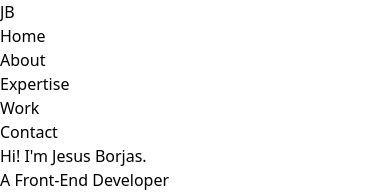
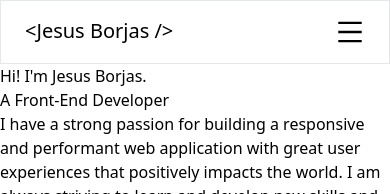
Before and after one commit to Jesusborjas006/Portfolio-website, a React (Create React App) app: page / in a window 390 px wide. Shown: the top 194 px of the page. Built offline with nearby package versions, Linux system fonts and the light colour scheme.

Commit message:
Add responsive nav

```diff
--- a/package.json
+++ b/package.json
@@ -12,6 +12,7 @@
     "@types/react-dom": "^18.2.7",
     "react": "^18.2.0",
     "react-dom": "^18.2.0",
+    "react-icons": "^4.11.0",
     "react-scripts": "5.0.1",
     "typescript": "^4.9.5",
     "web-vitals": "^2.1.4"
--- a/src/components/App.tsx
+++ b/src/components/App.tsx
@@ -1,3 +1,4 @@
+import Footer from "./Footer";
 import Hero from "./Hero";
 import Navbar from "./Navbar";
 import Skills from "./Skills";
@@ -5,11 +6,12 @@ import Works from "./Works";
 
 function App() {
   return (
-    <main>
+    <main className="">
       <Navbar />
       <Hero />
       <Skills />
       <Works />
+      <Footer />
     </main>
   );
 }
--- a/src/components/Footer.tsx
+++ b/src/components/Footer.tsx
@@ -1,5 +1,5 @@
 const Footer = () => {
-  <footer></footer>;
+  return <p>Footer</p>;
 };
 
 export default Footer;
--- a/src/components/Navbar.tsx
+++ b/src/components/Navbar.tsx
@@ -1,14 +1,68 @@
+import { useEffect, useState } from "react";
+import { AiOutlineClose, AiOutlineMenu } from "react-icons/ai";
+
 const Navbar = () => {
+  const [menuIcon, setMenuIcon] = useState(false);
+  const [windowWidth, setWindowWidth] = useState(window.innerWidth);
+  const [mobileNav, setMobileNav] = useState(false);
+
+  const detectWidth = () => {
+    setWindowWidth(window.innerWidth);
+  };
+
+  useEffect(() => {
+    window.addEventListener("resize", detectWidth);
+
+    if (windowWidth < 640) {
+      setMenuIcon(true);
+    } else {
+      setMenuIcon(false);
+    }
+
+    return () => window.removeEventListener("resize", detectWidth);
+  }, [windowWidth]);
+
   return (
-    <nav>
-      <h1>JB</h1>
-      <ul>
+    <nav className="flex border justify-between p-4 px-6">
+      <h1 className="text-xl ">&lt;Jesus Borjas /&gt;</h1>
+      <ul className="hidden sm:flex sm:gap-5 md:gap-8 lg:gap-14">
         <li>Home</li>
         <li>About</li>
         <li>Expertise</li>
         <li>Work</li>
         <li>Contact</li>
       </ul>
+      {menuIcon && (
+        <AiOutlineMenu
+          onClick={() => setMobileNav(!mobileNav)}
+          size={30}
+          className="cursor-pointer"
+        />
+      )}
+      {mobileNav && (
+        <div className="bg-black/80 fixed right-0 w-full h-screen z-10 top-0"></div>
+      )}
+      <div
+        className={
+          mobileNav
+            ? "fixed top-0 right-0 w-[300px] h-screen bg-white z-10 duration-300"
+            : "fixed top-0 right-[-100%] w-[300px] h-screen bg-white z-10 duration-300"
+        }
+      >
+        <AiOutlineClose
+          className="absolute right-7 top-10 cursor-pointer"
+          size={25}
+          onClick={() => setMobileNav(!mobileNav)}
+        />
+        <h2 className="text-2xl font-bold mx-6 mt-10">&lt;Jesus /&gt;</h2>
+        <ul className="mx-6 mt-10 flex flex-col justify-evenly gap-5 text-gray-800">
+          <li className="text-xl">Home</li>
+          <li className="text-xl">About</li>
+          <li className="text-xl">Expertise</li>
+          <li className="text-xl">Work</li>
+          <li className="text-xl">Contact</li>
+        </ul>
+      </div>
     </nav>
   );
 };
```
Also changed, not shown: 1 other file (tests, documents, lock files or other folders).
